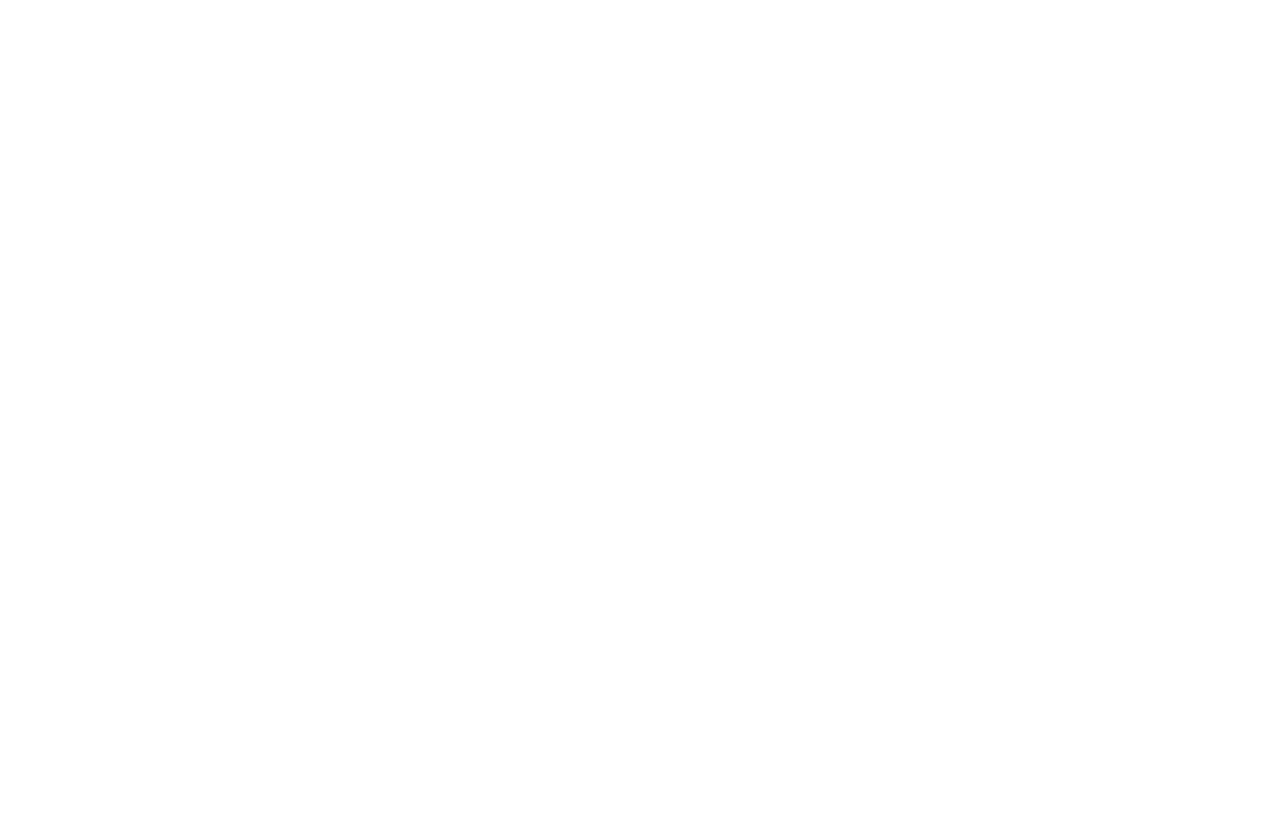
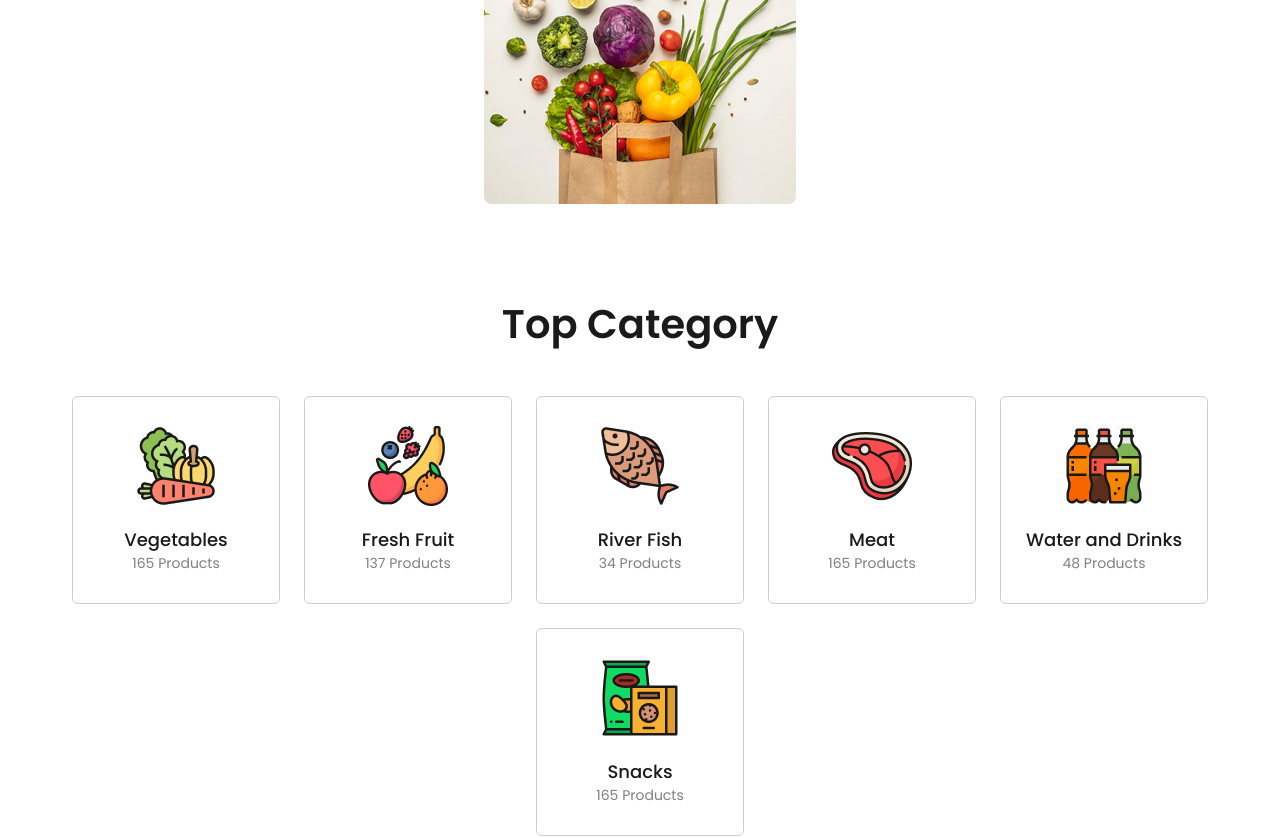
Before and after one commit to Ashmin-Bhujel/ecobazar, a Next.js app: page / in a window 1280 px wide. Shown: the part 2766-3604 px from the top of the page. Before the commit the page ends 1737 px from the top, so only its background shows below. Built offline with nearby package versions, Linux system fonts and the light colour scheme.

Commit message:
add: Products and Catrgory section

```diff
--- a/src/app/page.tsx
+++ b/src/app/page.tsx
@@ -1,10 +1,14 @@
+import Featured from "@/components/Featured";
 import Hero from "@/components/Hero";
 import Default from "@/components/Layouts/Default";
+import TopCategory from "@/components/TopCategory";
 
 export default function Home() {
   return (
     <Default>
       <Hero />
+      <Featured />
+      <TopCategory />
     </Default>
   );
 }
--- /dev/null
+++ b/src/components/Featured/AllProducts.tsx
@@ -0,0 +1,125 @@
+import {
+  greenApple,
+  indianMalta,
+  greenLettuce,
+  eggplant,
+  ladiesFinger,
+  redTomatos,
+  bigPotatos,
+  corn,
+  freshCauliflower,
+  banner1,
+} from "@/assets/images";
+import { ProductPropType } from "./Products";
+import SmallProduct from "./SmallProduct";
+import Image from "next/image";
+
+export interface AllProductsPropType extends ProductPropType {
+  category: "Hot Deals" | "Best Sellers" | "Top Rated";
+}
+
+const smallProducts: AllProductsPropType[] = [
+  {
+    src: greenApple,
+    alt: "Green Apple",
+    name: "Green Apple",
+    price: 14.99,
+    rating: 4,
+    category: "Hot Deals",
+  },
+  {
+    src: indianMalta,
+    alt: "Indian Malta",
+    name: "Indian Malta",
+    price: 14.99,
+    rating: 4,
+    category: "Hot Deals",
+  },
+  {
+    src: greenLettuce,
+    alt: "Green Lettuce",
+    name: "Green Lettuce",
+    price: 14.99,
+    rating: 4,
+    category: "Hot Deals",
+  },
+  {
+    src: eggplant,
+    alt: "Eggplant",
+    name: "Eggplant",
+    price: 14.99,
+    rating: 4,
+    category: "Best Sellers",
+  },
+  {
+    src: ladiesFinger,
+    alt: "Ladies Finger",
+    name: "Ladies Finger",
+    price: 14.99,
+    rating: 4,
+    category: "Best Sellers",
+  },
+  {
+    src: redTomatos,
+    alt: "Red Tomatos",
+    name: "Red Tomatos",
+    price: 14.99,
+    rating: 4,
+    category: "Best Sellers",
+  },
+  {
+    src: bigPotatos,
+    alt: "Big Potatos",
+    name: "Big Potatos",
+    price: 14.99,
+    rating: 4,
+    category: "Top Rated",
+  },
+  {
+    src: corn,
+    alt: "Corn",
+    name: "Corn",
+    price: 14.99,
+    rating: 4,
+    category: "Top Rated",
+  },
+  {
+    src: freshCauliflower,
+    alt: "Fresh Cauliflower",
+    name: "Fresh Cauliflower",
+    price: 14.99,
+    rating: 4,
+    category: "Top Rated",
+  },
+];
+
+const categories: string[] = ["Hot Deals", "Best Sellers", "Top Rated"];
+
+export function CategoriesBlock({ category }: { category: string }) {
+  return (
+    <div className="space-y-4">
+      <h3 className="text-xl font-500 text-gray-900">{category}</h3>
+      <div className="flex flex-col gap-4">
+        {smallProducts.map(
+          (smallProduct, index) =>
+            smallProduct.category === category && (
+              <SmallProduct key={index} {...smallProduct} />
+            )
+        )}
+      </div>
+    </div>
+  );
+}
+
+export default function AllProducts() {
+  return (
+    <>
+      <div className="flex flex-wrap items-center justify-center gap-6">
+        {categories.map((category, index) => (
+          <CategoriesBlock key={index} category={category} />
+        ))}
+        <Image src={banner1} alt="Banner 1" />
+      </div>
+    </>
+  );
+}
--- /dev/null
+++ b/src/components/Featured/Product.tsx
@@ -0,0 +1,28 @@
+import Image from "next/image";
+import { ProductPropType } from "./Products";
+
+export default function Product({
+  src,
+  alt,
+  name,
+  price,
+  rating,
+}: ProductPropType) {
+  return (
+    <div className="border rounded-lg w-fit hover:border-primary overflow-hidden">
+      <div className="size-64">
+        <Image src={src} alt={alt} className="object-cover object-center" />
+      </div>
+      <div className="flex items-center justify-between p-4">
+        <div>
+          <p className="text-sm font-400 text-gray-700">{name}</p>
+          <p className="text-md font-500 text-gray-900">${price}</p>
+          <div>{rating}</div>
+        </div>
+        <div>
+          <button>Add</button>
+        </div>
+      </div>
+    </div>
+  );
+}
--- /dev/null
+++ b/src/components/Featured/Products.tsx
@@ -0,0 +1,72 @@
+import { StaticImageData } from "next/image";
+import Product from "./Product";
+import {
+  greenApple,
+  chaniseCabbage,
+  greenLettuce,
+  greenCapsicum,
+  corn,
+} from "@/assets/images";
+
+export interface ProductPropType {
+  src: StaticImageData;
+  alt: string;
+  name: string;
+  price: number;
+  rating: number;
+}
+
+const products: ProductPropType[] = [
+  {
+    src: greenApple,
+    alt: "Green Apple",
+    name: "Green Apple",
+    price: 14.99,
+    rating: 4,
+  },
+  {
+    src: chaniseCabbage,
+    alt: "Chanise Cabbage",
+    name: "Chanise Cabbage",
+    price: 14.99,
+    rating: 4,
+  },
+  {
+    src: greenLettuce,
+    alt: "Green Lettuce",
+    name: "Green Lettuce",
+    price: 14.99,
+    rating: 4,
+  },
+  {
+    src: greenCapsicum,
+    alt: "Green Capsicum",
+    name: "Green Capsicum",
+    price: 14.99,
+    rating: 4,
+  },
+  {
+    src: corn,
+    alt: "Corn",
+    name: "Corn",
+    price: 14.99,
+    rating: 4,
+  },
+];
+
+export default function Products() {
+  return (
+    <>
+      <div>
+        <p className="text-center text-h3 font-600 text-gray-900">
+          Featured Products
+        </p>
+      </div>
+      <div className="my-12 flex flex-wrap items-center justify-center gap-5">
+        {products.map((product, index) => (
+          <Product key={index} {...product} />
+        ))}
+      </div>
+    </>
+  );
+}
--- /dev/null
+++ b/src/components/Featured/SmallProduct.tsx
@@ -0,0 +1,28 @@
+import Image from "next/image";
+import { ProductPropType } from "./Products";
+
+export default function SmallProduct({
+  src,
+  alt,
+  name,
+  price,
+  rating,
+}: ProductPropType) {
+  return (
+    <div className="border rounded-lg hover:border-primary overflow-hidden flex items-center w-80 h-28">
+      <div className="size-24">
+        <Image src={src} alt={alt} className="object-cover object-center" />
+      </div>
+      <div className="flex flex-1 items-center justify-between p-4">
+        <div>
+          <p className="text-sm font-400 text-gray-700">{name}</p>
+          <p className="text-md font-500 text-gray-900">${price}</p>
+          <div>{rating}</div>
+        </div>
+        <div>
+          <button>Add</button>
+        </div>
+      </div>
+    </div>
+  );
+}
--- a/src/components/Featured/index.tsx
+++ b/src/components/Featured/index.tsx
@@ -0,0 +1,11 @@
+import AllProducts from "./AllProducts";
+import Products from "./Products";
+
+export default function Featured() {
+  return (
+    <section className="container mx-auto pt-24 mb-24">
+      <Products />
+      <AllProducts />
+    </section>
+  );
+}
--- /dev/null
+++ b/src/components/TopCategory/Categories.tsx
@@ -0,0 +1,81 @@
+import Image, { StaticImageData } from "next/image";
+import {
+  fish,
+  fruits,
+  meat,
+  snacks,
+  softDrinks,
+  vegetables,
+} from "@/assets/images";
+
+export interface CategoryPropType {
+  src: StaticImageData;
+  title: string;
+  productsCount: number;
+}
+
+const categoryData: CategoryPropType[] = [
+  {
+    src: vegetables,
+    title: "Vegetables",
+    productsCount: 165,
+  },
+  {
+    src: fruits,
+    title: "Fresh Fruit",
+    productsCount: 137,
+  },
+  {
+    src: fish,
+    title: "River Fish",
+    productsCount: 34,
+  },
+  {
+    src: meat,
+    title: "Meat",
+    productsCount: 165,
+  },
+  {
+    src: softDrinks,
+    title: "Water and Drinks",
+    productsCount: 48,
+  },
+  {
+    src: snacks,
+    title: "Snacks",
+    productsCount: 165,
+  },
+];
+
+export function Category({ ...category }: CategoryPropType) {
+  return (
+    <div className="min-w-52 min-h-52 border hover:border-primary rounded-md flex flex-col justify-center items-center gap-5">
+      <div>
+        <Image src={category.src} alt={category.title} />
+      </div>
+      <div className="text-center">
+        <p className="text-lg font-500 text-gray-900">{category.title}</p>
+        <p className="text-sm font-400 text-gray-500">
+          {category.productsCount} Products
+        </p>
+      </div>
+    </div>
+  );
+}
+
+export default function Categories() {
+  return (
+    <>
+      <div>
+        <p className="text-center text-h3 font-600 text-gray-900">
+          Top Category
+        </p>
+      </div>
+      <div className="flex flex-wrap items-center justify-center gap-6 pt-12">
+        {categoryData.map((category, index) => (
+          <Category key={index} {...category} />
+        ))}
+      </div>
+    </>
+  );
+}
--- /dev/null
+++ b/src/components/TopCategory/index.tsx
@@ -0,0 +1,9 @@
+import Categories from "./Categories";
+
+export default function TopCategory() {
+  return (
+    <section className="container mx-auto my-24">
+      <Categories />
+    </section>
+  );
+}
```
Also changed, not shown: src/assets/images/index.tsx (+62 -7 lines).
